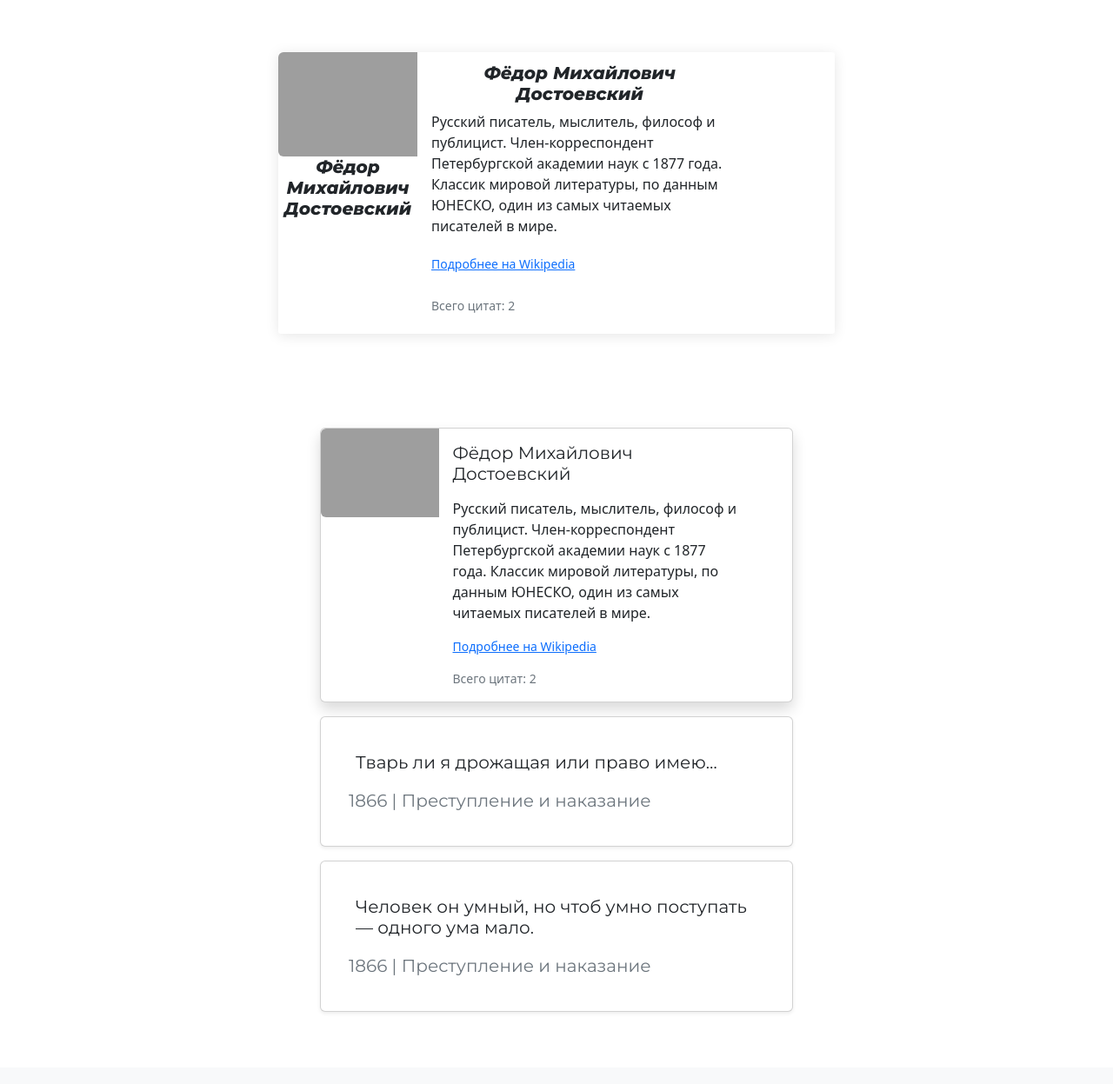
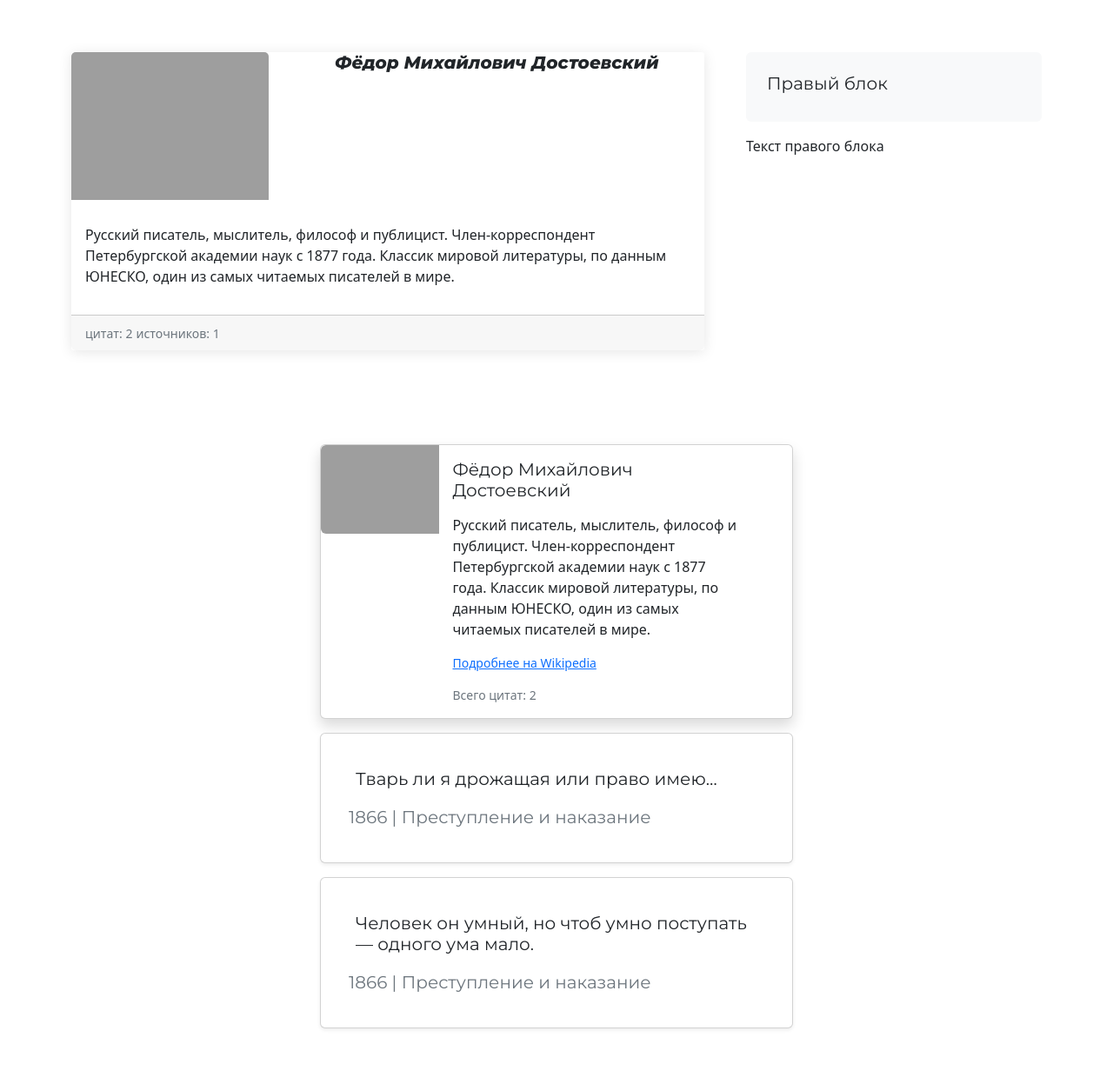
Before and after one commit to IrbisEH/Double-Quotes, a Django app: page /quotes/author/1/ in a window 1280 px wide. Shown: the part 56-1303 px from the top of the page at 87% size. Before the commit the page ends 1220 px from the top, so only its background shows below. Run offline with Django 4.2, Linux system fonts and the light colour scheme; data comes from the database, SQL or seed files in the repository; some libraries are stand-ins or nearby versions; grey boxes are pictures that could not be loaded.

Commit message:
работа над страницей автора

```diff
--- a/double_quotes/templates/author_detail.html
+++ b/double_quotes/templates/author_detail.html
@@ -5,28 +5,43 @@
 
 {% block content %}
     <section id="authors" class="authors section-bg">
-{#        <div class="container">#}
-            <div class="col-md-6 offset-md-3">
-                <div class="card">
-                    <div class="row g-0">
-                        <div class="col-md-3">
-                            {% thumbnail author.image "600x400" as im %}
-                                <img src="{{ im.url }}" class="img-fluid rounded-start">
-                            {% endthumbnail %}
-                        <h3 class="card-title">{{ author }}</h3>
-                        </div>
-                        <div class="col-md-7">
-                            <div class="card-body">
-                                <h4 class="card-title">{{ author }}</h4>
-                                <p class="card-text">{{ author.description|truncatewords:28|linebreaks}}</p>
-                                <p class="card-text"><small class="text-muted"><a href="{{ author.link }}">Подробнее на Wikipedia</a></small></p>
-                                <p class="card-text"><small class="text-muted">Всего цитат: {{ author.quotes.count }}</small></p>
+        <div class="container">
+            <div class="row g-5">
+                <div class="col-md-8">
+                    <div class="card">
+                        <div class="row">
+                            <div class="col-md-4">
+                                {% thumbnail author.image "600x400" as im %}
+                                <img src="{{ im.url }}" class="card-img-top">
+                                {% endthumbnail %}
+                            </div>
+                            <div class="col">
+                                <h4 class="card-title">{{ author.full_name }}</h4>
                             </div>
                         </div>
+
+                            <div class="card-body">
+                                <p class="card-text">{{ author.description|truncatewords:28|linebreaks }}</p>
+                            </div>
+                            <div class="card-footer">
+                                <small class="text-muted">цитат: {{ author.quotes.count }}</small>
+                                <small class="text-muted">источников: {{ author.quote_sources.count }}</small>
+                            </div>
+                        </div>
+
+                </div>
+                <div class="col-md-4">
+                    <div class="position-sticky" style="top: 2rem;">
+                        <div class="p-4 mb-3 bg-light rounded">
+                            <h4>Правый блок</h4>
+                        </div>
+                        <p class="mb-0">
+                            Текст правого блока
+                        </p>
                     </div>
                 </div>
             </div>
-{#        </div>#}
+        </div>
     </section>
 
 
--- a/double_quotes/templates/base.html
+++ b/double_quotes/templates/base.html
@@ -10,7 +10,7 @@
 
     <!-- Skripts -->
 
-    {% include 'includes/scripts.html' %}
+{#    {% include 'includes/scripts.html' %}#}
 
     <!-- Favicons -->
 
@@ -27,6 +27,7 @@
 
 </head>
 <body>
+{#    <container>#}
     <header>
         {% include 'includes/header.html' %}
     </header>
@@ -39,6 +40,6 @@
 
     <script src="https://cdn.jsdelivr.net/npm/@popperjs/core@2.11.5/dist/umd/popper.min.js" integrity="sha384-Xe+8cL9oJa6tN/veChSP7q+mnSPaj5Bcu9mPX5F5xIGE0DVittaqT5lorf0EI7Vk" crossorigin="anonymous"></script>
     <script src="https://cdn.jsdelivr.net/npm/bootstrap@5.2.0-beta1/dist/js/bootstrap.min.js" integrity="sha384-kjU+l4N0Yf4ZOJErLsIcvOU2qSb74wXpOhqTvwVx3OElZRweTnQ6d31fXEoRD1Jy" crossorigin="anonymous"></script>
-
+{#    </container>#}
 </body>
 </html>
--- a/double_quotes/templates/home.html
+++ b/double_quotes/templates/home.html
@@ -37,7 +37,7 @@
                             </div>
                             <div class="card-footer">
                                 <small class="text-muted">цитат: {{ author.quotes.count }}</small>
-                                <small class="text-muted">источников: {% author.quote_sources.count %}</small>
+                                <small class="text-muted">источников: {{ author.quote_sources.count }}</small>
                             </div>
                         </div>
                     </div>
```
